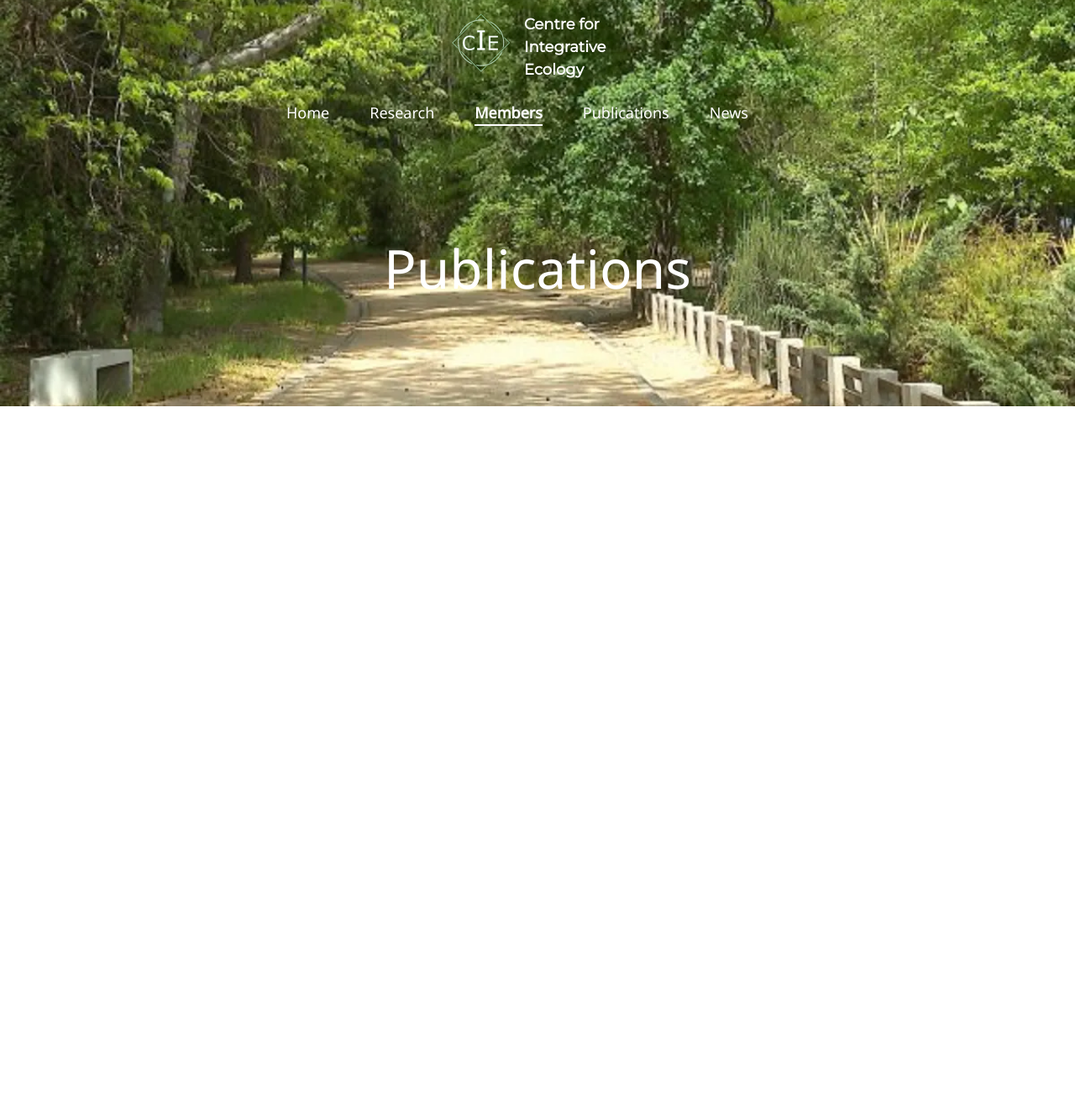
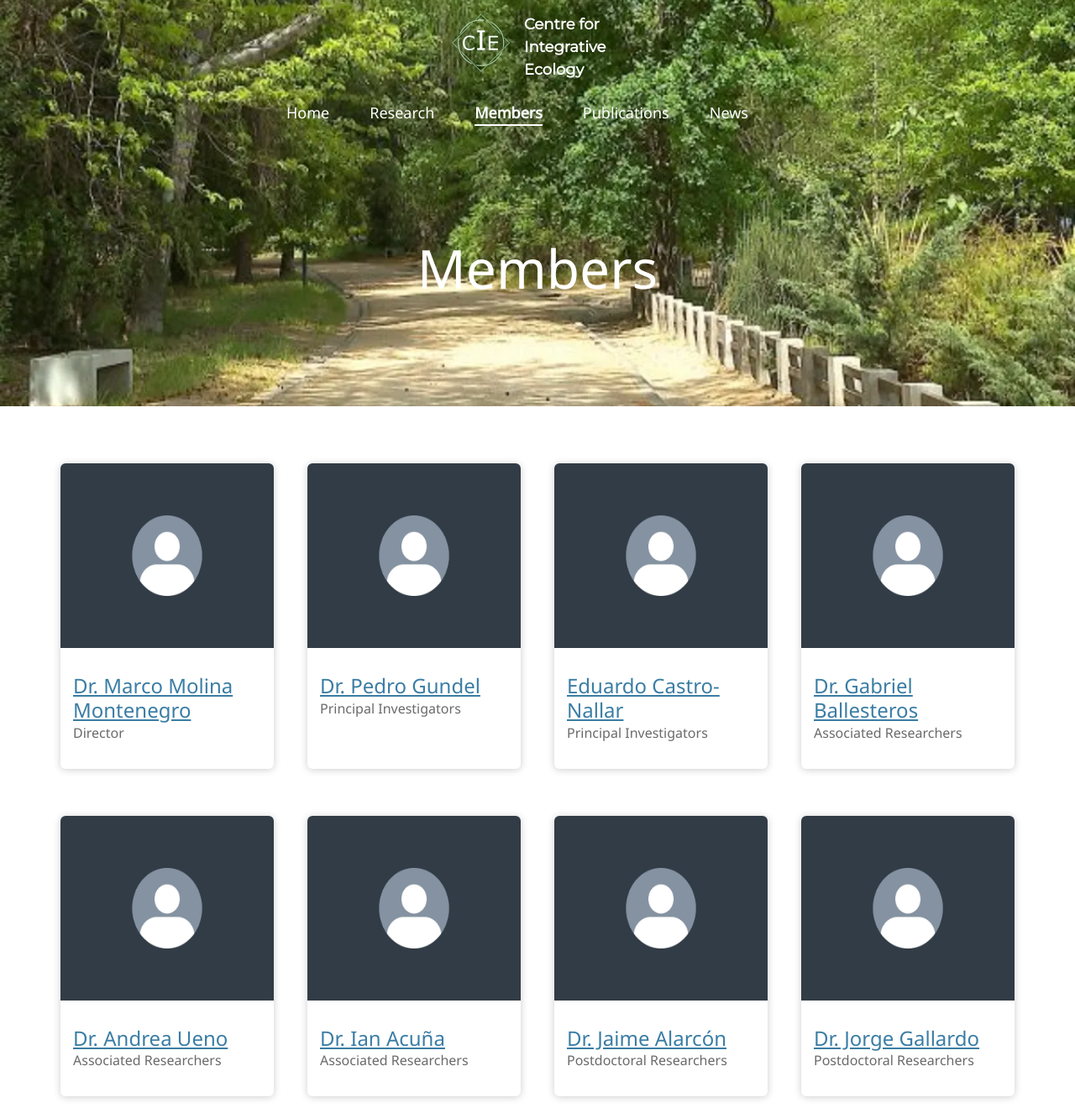
Before and after one commit to Alejndr0exe/ProyectoCEI, a Django app: page /members/ in a window 1280 px wide. Shown: the whole page at 84% size. Before the commit the page ends 484 px from the top, so only its background shows below. Run offline with Django 4.2, Linux system fonts and the light colour scheme.

Commit message:
Se crea el apartado members

```diff
--- a/static/css/style.css
+++ b/static/css/style.css
@@ -196,3 +196,49 @@ body {
     width: 500px;
     transition: .5s;
 }
+
+#containerMember{
+    width: 100%;
+    max-width: 1200px;
+    display: flex;
+
+}
+
+#cardMember{
+    all: initial;
+    font-family: 'Noto Sans', sans-serif;
+    width: 100%;
+    margin: 20px;
+    border-radius: 6px;
+    overflow: hidden;
+    background: white;
+    box-shadow: 0px 1px 10px rgba(0,0,0,0.2);
+    cursor: default;
+    transition: all 400ms ease;
+}
+
+#cardMember:hover{
+    box-shadow: 5px 5px 20px rgba(0,0,0,0.4);
+    transform: translateY(-3%);
+}
+
+#cardMember img{
+    width: 100%;
+    height: 220px;
+}
+
+#cardMember .contenido{
+    padding: 15px;
+    text-align: left;
+}
+
+#cardMember .contenido p{
+    line-height: 1.5;
+    color: #6a6a6a;
+}
+
+#cardMember .contenido .h4{
+    font-weight: 400;
+    margin-bottom: 15px;
+    color: #3A7DA4;
+}
--- a/templates/members/members.html
+++ b/templates/members/members.html
@@ -2,11 +2,11 @@
 
 {% load static %}
 
-<html lang="en">
+<html lang="es">
   <head>
     <meta charset="utf-8">
     <meta name="viewport" content="width=device-width, initial-scale=1">
-    <title>Bootstrap demo</title>
+    <title>Center Of Integrative Ecology - Members</title>
     <link rel="preconnect" href="https://fonts.googleapis.com">
     <link rel="preconnect" href="https://fonts.gstatic.com" crossorigin>
     <link href="https://fonts.googleapis.com/css2?family=Noto+Sans&display=swap" rel="stylesheet">
@@ -75,7 +75,7 @@
               <div class="container ">
                   <h1 class="display-3" id="tituloOthers">
 
-                      Publications
+                      Members
 
                   </h1>
               </div>
@@ -88,6 +88,97 @@
     </div>
 
 
+    <div class="container mt-5" id="containerMember">
+
+      <div class="card" id="cardMember">
+        <figure>
+          <img src="{% static 'img/perfil.jpg' %}" alt="">
+        </figure>
+        <div class="contenido">
+          <a href="#" class="h4">Dr. Marco Molina Montenegro</a>
+          <p>Director</p>
+        </div>
+      </div>
+
+      <div class="card" id="cardMember">
+        <figure>
+          <img src="{% static 'img/perfil.jpg' %}" alt="">
+        </figure>
+        <div class="contenido">
+          <a href="#" class="h4">Dr. Pedro Gundel</a>
+          <p>Principal Investigators</p>
+        </div>
+      </div>
+
+      <div class="card" id="cardMember">
+        <figure>
+          <img src="{% static 'img/perfil.jpg' %}" alt="">
+        </figure>
+        <div class="contenido">
+          <a href="#" class="h4">Eduardo Castro-Nallar</a>
+          <p>Principal Investigators</p>
+        </div>
+      </div>
+
+      <div class="card" id="cardMember">
+        <figure>
+          <img src="{% static 'img/perfil.jpg' %}" alt="">
+        </figure>
+        <div class="contenido">
+          <a href="#" class="h4">Dr. Gabriel Ballesteros</a>
+          <p>Associated Researchers</p>
+        </div>
+      </div>
+
+
+    </div>
+
+    <div class="container mt-3" id="containerMember">
+
+      <div class="card" id="cardMember">
+        <figure>
+          <img src="{% static 'img/perfil.jpg' %}" alt="">
+        </figure>
+        <div class="contenido">
+          <a href="#" class="h4">Dr. Andrea Ueno</a>
+          <p>Associated Researchers</p>
+        </div>
+      </div>
+
+      <div class="card" id="cardMember">
+        <figure>
+          <img src="{% static 'img/perfil.jpg' %}" alt="">
+        </figure>
+        <div class="contenido">
+          <a href="#" class="h4">Dr. Ian Acuña</a>
+          <p>Associated Researchers</p>
+        </div>
+      </div>
+
+      <div class="card" id="cardMember">
+        <figure>
+          <img src="{% static 'img/perfil.jpg' %}" alt="">
+        </figure>
+        <div class="contenido">
+          <a href="#" class="h4">Dr. Jaime Alarcón</a>
+          <p>Postdoctoral Researchers</p>
+        </div>
+      </div>
+
+      <div class="card" id="cardMember">
+        <figure>
+          <img src="{% static 'img/perfil.jpg' %}" alt="">
+        </figure>
+        <div class="contenido">
+          <a href="#" class="h4">Dr. Jorge Gallardo</a>
+          <p>Postdoctoral Researchers</p>
+        </div>
+      </div>
+
+
+    </div>
+
+
     <script src="https://cdn.jsdelivr.net/npm/bootstrap@5.3.2/dist/js/bootstrap.bundle.min.js" integrity="sha384-C6RzsynM9kWDrMNeT87bh95OGNyZPhcTNXj1NW7RuBCsyN/o0jlpcV8Qyq46cDfL" crossorigin="anonymous"></script>
   </body>
 </html>
--- a/templates/research/research.html
+++ b/templates/research/research.html
@@ -6,7 +6,7 @@
   <head>
     <meta charset="utf-8">
     <meta name="viewport" content="width=device-width, initial-scale=1">
-    <title>Center Of Integrative Ecology - Home</title>
+    <title>Center Of Integrative Ecology - Research</title>
     <link rel="preconnect" href="https://fonts.googleapis.com">
     <link rel="preconnect" href="https://fonts.gstatic.com" crossorigin>
     <link href="https://fonts.googleapis.com/css2?family=Noto+Sans&display=swap" rel="stylesheet">
```
Also changed, not shown: static/img/perfil.jpg (added).
